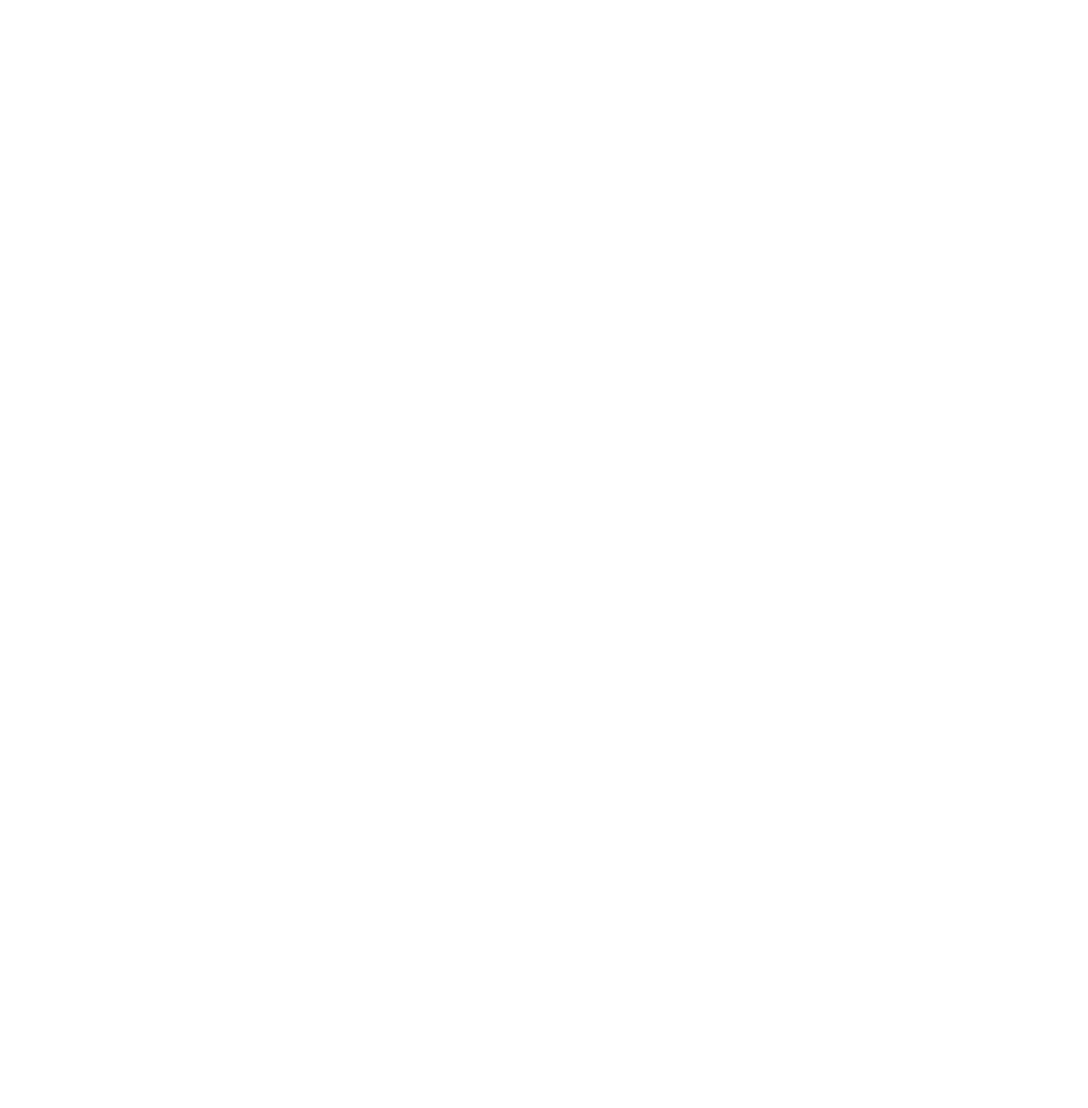
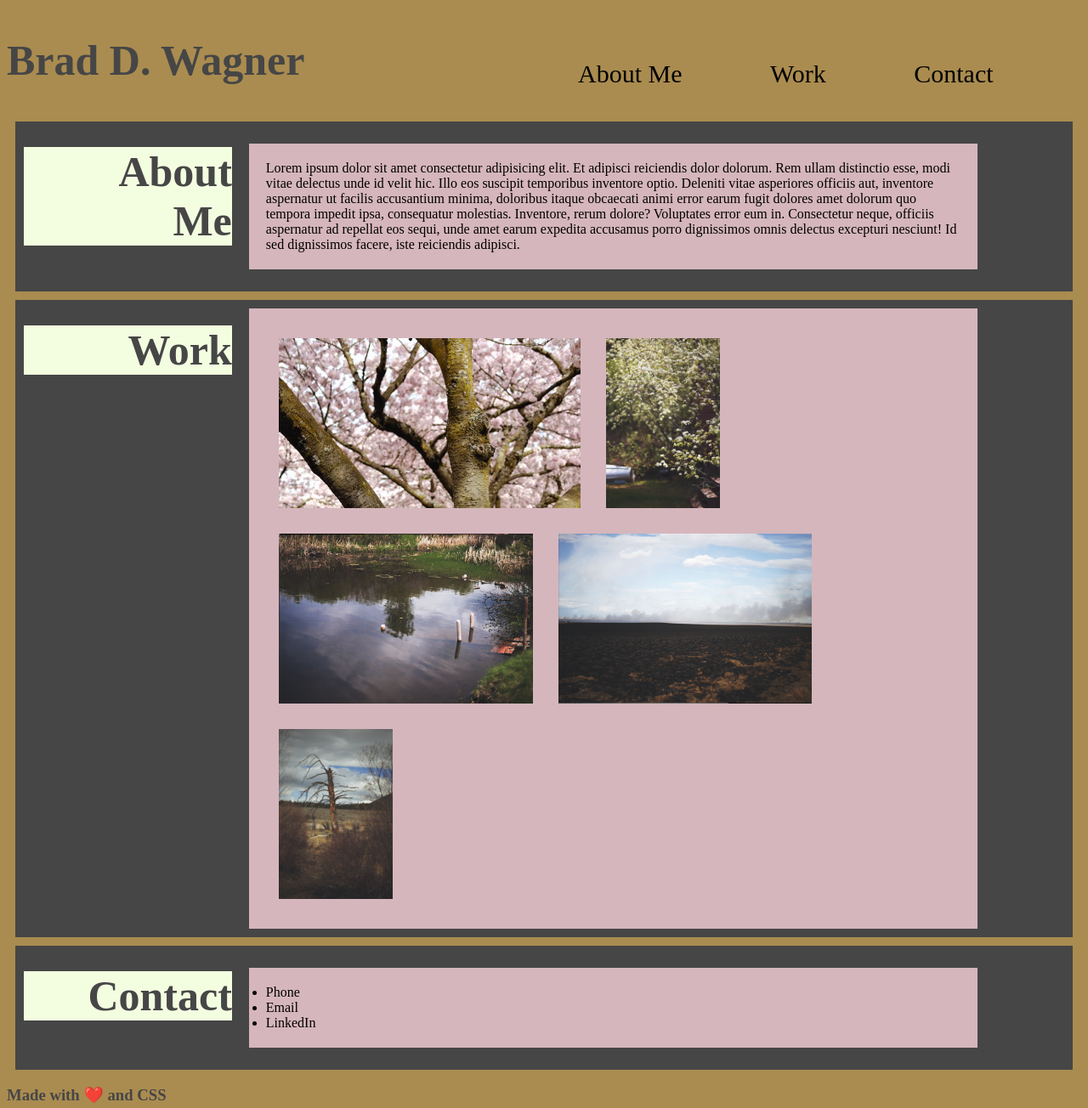
Before and after one commit to BradDWagner/first-portfolio, a plain HTML site: page index.html in a window 1280 px wide. Shown: the whole page at 85% size. Before the commit the page ends 800 px from the top, so only its background shows below. Drawn offline with Linux system fonts and the light colour scheme.

Commit message:
further developed css layout

```diff
--- a/assets/css/style.css
+++ b/assets/css/style.css
@@ -5,19 +5,41 @@
     --cherry: #d5b6bc;
 }
 
+* {
+    box-sizing: border-box;
+}
+
 body{
     background-color: var(--wood);
-}
-
-
-header nav li{
-    display: inline;
 }
 
 h1,
 h2,
 h3 {
     color: var(--matte);
+}
+
+.name {
+    width: 50%;
+    font-size: 25px;
+}
+
+
+.nav-bar{
+    text-align:initial;
+    width: 50%;
+}
+
+.nav-bar ul{
+    height: 100%;
+    align-items: center;
+    display: flex;
+}
+header nav li{
+    display: inline;
+    font-size: 30px;
+    flex: 1 0 auto;
+
 }
 
 section{
@@ -28,20 +50,17 @@ section{
 
 h2{
     background-color: var(--ivory);
+    font-size: 50px;
+    margin-top: 20px;
 }
-
-.card{
-    background-color: var(--cherry);
-}
-
 
 
 .row{
     display:flex;
-    flex-wrap: wrap;
+    flex-wrap:nowrap;
     flex-direction: row;
-    justify-content: center;
-    align-content: space-between;
+    /* justify-content: center; */
+    /* align-content: space-between; */
 }
 
 
@@ -49,22 +68,39 @@ h2{
     display:flex;
     flex-wrap: wrap;
     flex-direction: row;
-    justify-content:baseline;
+    justify-content: flex-start;
     /* align-content: space-between; */
     padding: 20px;
 
 }
 
-#cherry-blossom{
-    flex: 0 0 100%;
-}
+/* #cherry-blossom{
+    flex: 0 2 100%;
+} */
 img{
     max-height: 200px;
     flex: 0 0 auto;
     margin: 15px;
 }
 
-.about-me-card{
-    display: inline;
+.heading-box{
+    width: 20%;
+    text-align: right;
+    margin-right: 20px
 
 }
+
+.card{
+    background-color: var(--cherry);
+    width: 70%;
+    padding: 20px;
+}
+
+@media screen and (max-width: 768px) {
+   h2{
+    background-color: aqua;
+   }
+   .row {
+    flex-direction: column;
+   }
+    }
--- a/index.html
+++ b/index.html
@@ -0,0 +1,77 @@
+<!DOCTYPE html>
+<html lang="en-us">
+
+<head>
+    <meta charset="UTF-8" />
+    <meta name="viewport" content="width=device-width, initial-scale=1.0">
+    <link rel="stylesheet" href="./assets/css/style.css">
+    <title>Brad D. Wagner - portfolio</title>
+</head>
+
+<body>
+    <header class="row">
+        <div class="name">
+            <h1>
+                Brad D. Wagner
+            </h1>
+        </div>
+        <nav class="nav-bar">
+            <ul>
+                <li>About Me</li>
+                <li>Work</li>
+                <li>Contact</li>
+            </ul>
+        </nav>
+    </header>
+
+    <main>
+
+        <section class="row">
+            <div class="heading-box">
+                <h2>
+                    About<br>
+                    Me
+                </h2>
+            </div>
+            <p class="card">
+                Lorem ipsum dolor sit amet consectetur adipisicing elit. Et adipisci reiciendis dolor dolorum. Rem ullam distinctio esse, modi vitae delectus unde id velit hic. Illo eos suscipit temporibus inventore optio.
+                Deleniti vitae asperiores officiis aut, inventore aspernatur ut facilis accusantium minima, doloribus itaque obcaecati animi error earum fugit dolores amet dolorum quo tempora impedit ipsa, consequatur molestias. Inventore, rerum dolore?
+                Voluptates error eum in. Consectetur neque, officiis aspernatur ad repellat eos sequi, unde amet earum expedita accusamus porro dignissimos omnis delectus excepturi nesciunt! Id sed dignissimos facere, iste reiciendis adipisci.
+            </p>
+        </section>
+
+        <section class="row">
+            <div class="heading-box">
+                <h2>
+                    Work
+                </h2>
+            </div>
+            <div class= "work-box card">
+                <img src="./assets/images/cherry-blossoms.png" id="cherry-blossom">
+                <img src="./assets/images/apple-blossoms.png">
+                <img src="./assets/images/pond.png">
+                <img src="./assets/images/field.png">
+                <img src="./assets/images/dead-tree.png">
+            </div>
+        </section>
+
+        <section class="row">
+            <div class="heading-box">
+                <h2>
+                    Contact
+                </h2>
+            </div>
+            <ul class="card">
+                <li>Phone</li>
+                <li>Email</li>
+                <li>LinkedIn</li>
+            </ul>
+        </section>
+
+    </main>
+
+    <footer>
+        <h3>Made with <span role="img" aria-label="heart">❤️</span> and CSS</h3>
+    </footer>
+
+</body>
```
Also changed, not shown: 1 other file.
